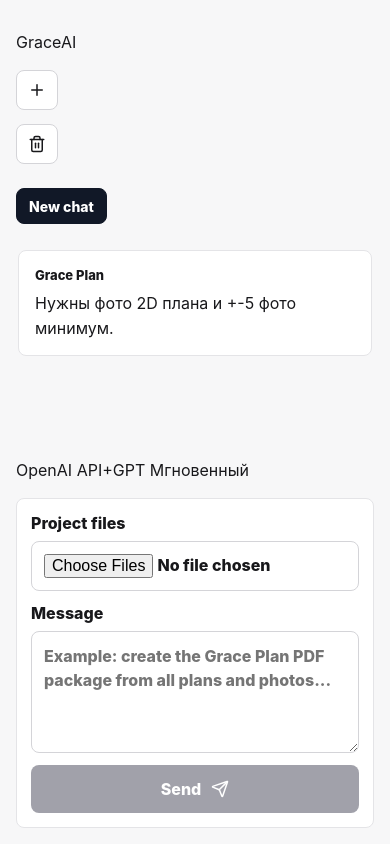
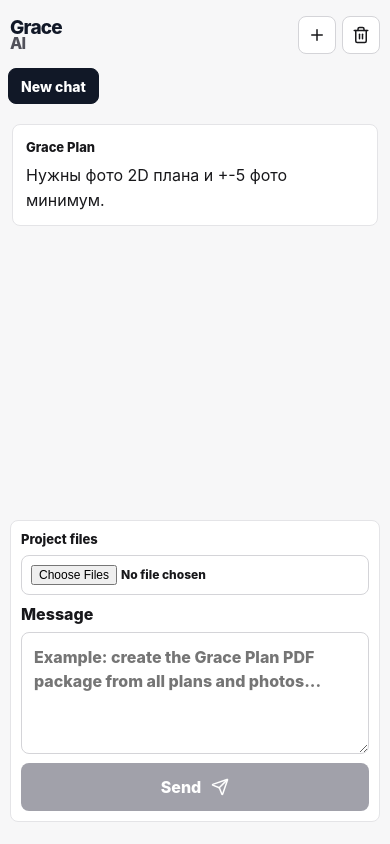
Before and after one commit to ukraine-devs/GracePlan, a React (Vite) app: page / in a window 390 px wide. Built offline with nearby package versions, Linux system fonts and the light colour scheme.

Commit message:
Improve responsive mobile layout and status badges

```diff
--- a/src/styles.css
+++ b/src/styles.css
@@ -8,9 +8,16 @@
   box-sizing: border-box;
 }
 
+html,
+body,
+#root {
+  min-width: 320px;
+  min-height: 100%;
+}
+
 body {
   margin: 0;
-  min-width: 320px;
+  overflow-x: hidden;
 }
 
 .app-shell {
@@ -20,7 +27,7 @@
 
 .chat-panel {
   display: grid;
-  grid-template-rows: auto auto minmax(0, 1fr) auto auto;
+  grid-template-rows: auto auto minmax(0, 1fr) auto auto auto;
   gap: 18px;
   max-width: 980px;
   height: 100vh;
@@ -40,18 +47,22 @@
 .header-actions {
   display: flex;
   align-items: center;
-  gap: 14px;
+  gap: 10px;
 }
 
-.brand-mark {
-  display: grid;
-  place-items: center;
-  width: 52px;
-  height: 52px;
-  border-radius: 8px;
-  background: #111827;
-  color: #ffffff;
-  font-weight: 800;
+.brand-text {
+  display: inline-flex;
+  flex-direction: column;
+  color: #111827;
+  font-size: 19px;
+  font-weight: 850;
+  letter-spacing: -0.04em;
+  line-height: 0.92;
+}
+
+.brand-text span:last-child {
+  color: #52525b;
+  font-size: 16px;
 }
 
 h1,
@@ -59,17 +70,44 @@
   margin: 0;
 }
 
-h1 {
-  font-size: 30px;
-  line-height: 1;
+.status-badges {
+  display: flex;
+  align-items: center;
+  justify-content: center;
+  gap: 8px;
+  min-height: 34px;
+  animation: status-fade 5.5s ease forwards;
 }
 
-.brand-row p {
-  margin-top: 5px;
-  color: #52525b;
+.status-badge {
+  display: inline-flex;
+  align-items: center;
+  min-height: 30px;
+  padding: 0 10px;
+  border: 1px solid #d4d4d8;
+  border-radius: 999px;
+  background: #ffffff;
+  color: #3f3f46;
+  font-size: 12px;
+  font-weight: 750;
+  white-space: nowrap;
 }
 
-.secure-badge,
+.status-plus {
+  color: #71717a;
+  font-weight: 800;
+}
+
+@keyframes status-fade {
+  0%, 72% {
+    opacity: 1;
+  }
+  100% {
+    opacity: 0;
+    visibility: hidden;
+  }
+}
+
 .icon-button,
 .chat-tab {
   display: inline-flex;
@@ -81,12 +119,6 @@
   background: #ffffff;
 }
 
-.secure-badge {
-  gap: 8px;
-  padding: 0 12px;
-  font-weight: 700;
-}
-
 .icon-button {
   width: 42px;
   color: #18181b;
@@ -96,8 +128,10 @@
 .chat-tabs {
   display: flex;
   gap: 8px;
+  min-width: 0;
   overflow-x: auto;
   padding-bottom: 2px;
+  scrollbar-width: thin;
 }
 
 .chat-tab {
@@ -120,6 +154,7 @@
 }
 
 .messages {
+  min-height: 0;
   overflow: auto;
   display: flex;
   flex-direction: column;
@@ -133,6 +168,7 @@
   border-radius: 8px;
   line-height: 1.55;
   white-space: pre-wrap;
+  overflow-wrap: anywhere;
 }
 
 .message span {
@@ -160,11 +196,13 @@
   border-radius: 8px;
   color: #991b1b;
   background: #fef2f2;
+  overflow-wrap: anywhere;
 }
 
 .composer {
   display: grid;
   gap: 12px;
+  min-width: 0;
   padding: 14px;
   border: 1px solid #e4e4e7;
   border-radius: 8px;
@@ -175,12 +213,14 @@
 .prompt-box {
   display: grid;
   gap: 8px;
+  min-width: 0;
   font-weight: 800;
 }
 
 input[type="file"],
 textarea {
   width: 100%;
+  max-width: 100%;
   border: 1px solid #d4d4d8;
   border-radius: 8px;
   padding: 12px;
@@ -224,18 +264,81 @@
 
 @media (max-width: 700px) {
   .chat-panel {
-    height: auto;
-    min-height: 100vh;
-    padding: 16px;
+    grid-template-rows: auto auto minmax(280px, 1fr) auto auto auto;
+    gap: 12px;
+    height: 100dvh;
+    min-height: 560px;
+    padding: 10px;
   }
 
-  .topbar,
+  .topbar {
+    align-items: center;
+    gap: 10px;
+    padding: 6px 0 2px;
+  }
+
   .header-actions {
-    align-items: flex-start;
-    flex-direction: column;
+    gap: 6px;
+  }
+
+  .icon-button {
+    width: 38px;
+    min-height: 38px;
+  }
+
+  .chat-tabs {
+    margin: 0 -2px;
   }
 
   .message {
     max-width: 100%;
+    padding: 12px 13px;
+  }
+
+  .status-badges {
+    gap: 5px;
+  }
+
+  .status-badge {
+    padding: 0 8px;
+    font-size: 11px;
+  }
+
+  .composer {
+    padding: 10px;
+    gap: 9px;
+  }
+
+  textarea {
+    min-height: 88px;
+  }
+
+  .file-row {
+    font-size: 13px;
+  }
+
+  input[type="file"] {
+    padding: 9px;
+    font-size: 12px;
+  }
+
+  .composer > button {
+    width: 100%;
   }
 }
+
+@media (max-width: 380px) {
+  .brand-text {
+    font-size: 17px;
+  }
+
+  .brand-text span:last-child {
+    font-size: 14px;
+  }
+
+  .status-badge {
+    max-width: 42vw;
+    overflow: hidden;
+    text-overflow: ellipsis;
+  }
+}
```
